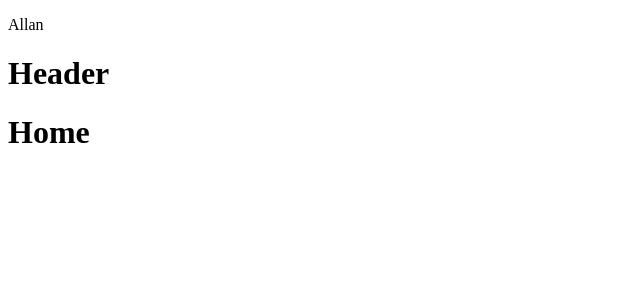
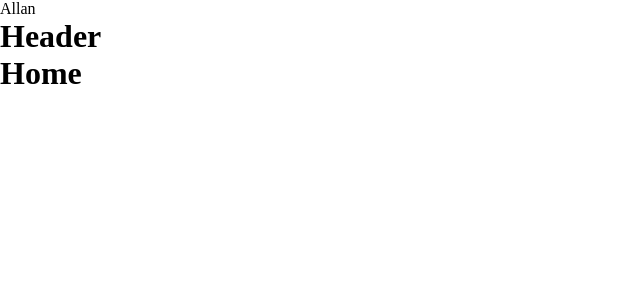
Before and after one commit to allandcarv/letmeask-refactor, a React (Create React App) app: page / in a window 1280 px wide. Shown: the top 300 px of the page, without its empty margins (0-640 px from the left). Built offline with nearby package versions, Linux system fonts and the light colour scheme.

Commit message:
feature: add styled component and global style

```diff
--- a/package.json
+++ b/package.json
@@ -14,6 +14,7 @@
     "react-dom": "^17.0.2",
     "react-router-dom": "^5.2.0",
     "react-scripts": "4.0.3",
+    "styled-components": "^5.3.0",
     "typescript": "^4.1.2",
     "web-vitals": "^1.0.1"
   },
@@ -37,6 +38,7 @@
   },
   "devDependencies": {
     "@types/react-router-dom": "^5.1.7",
+    "@types/styled-components": "^5.1.10",
     "@typescript-eslint/eslint-plugin": "^4.28.0",
     "@typescript-eslint/parser": "^4.28.0",
     "eslint": "^7.29.0",
--- a/src/App.tsx
+++ b/src/App.tsx
@@ -5,11 +5,15 @@ import AppProvider from './contexts';
 
 import Routes from './routes';
 
+import GlobalStyle from './styles/global';
+
 const App: React.FC = () => (
   <BrowserRouter>
     <AppProvider>
       <Routes />
     </AppProvider>
+
+    <GlobalStyle />
   </BrowserRouter>
 );
 
--- /dev/null
+++ b/src/styles/global.ts
@@ -0,0 +1,10 @@
+import { createGlobalStyle } from 'styled-components';
+
+export default createGlobalStyle`
+  * {
+    margin: 0;
+    padding: 0;
+    box-sizing: border-box;
+    outline: 0;
+  }
+`;
```
Also changed, not shown: 1 other file (tests, documents, lock files or other folders).
